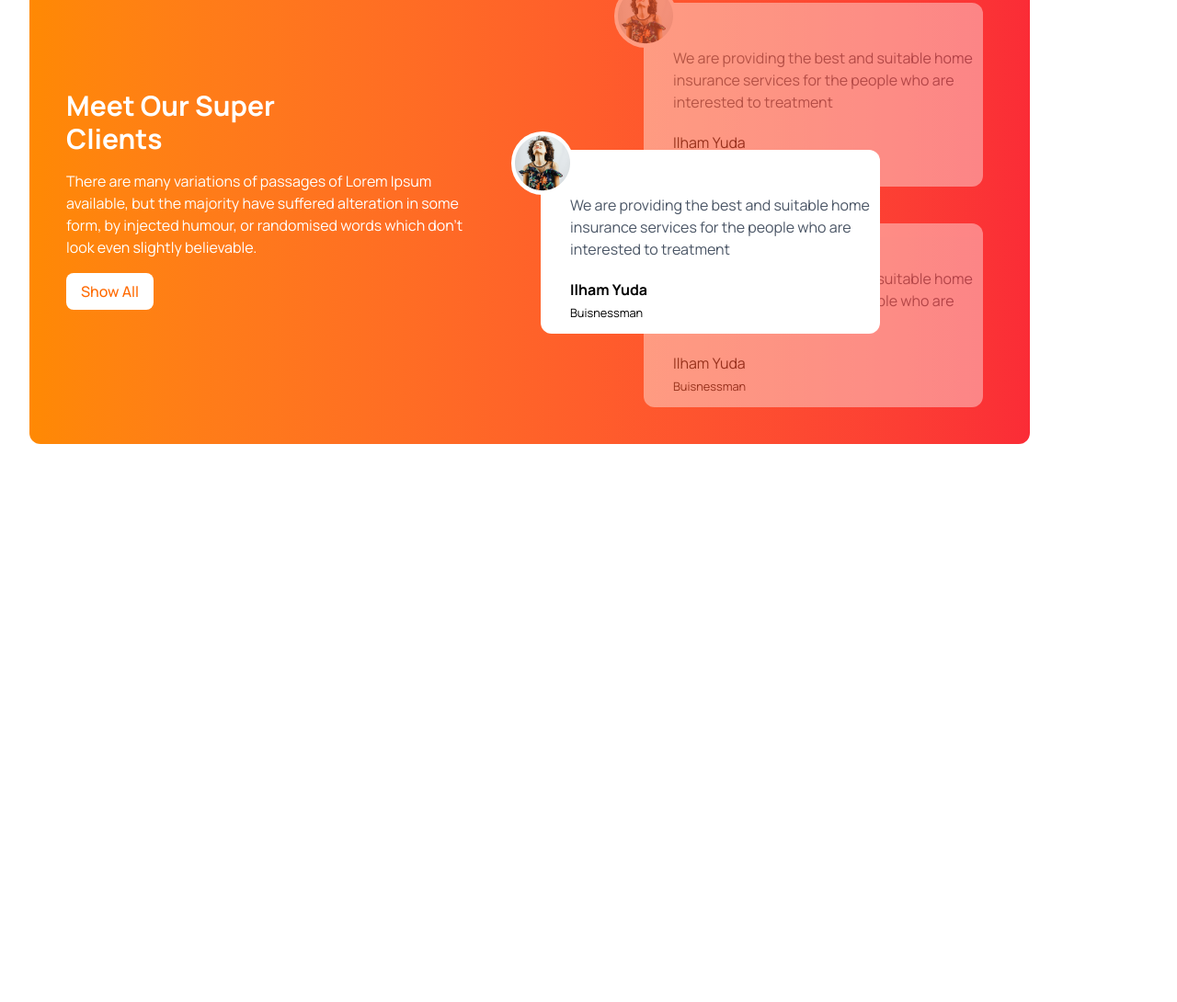
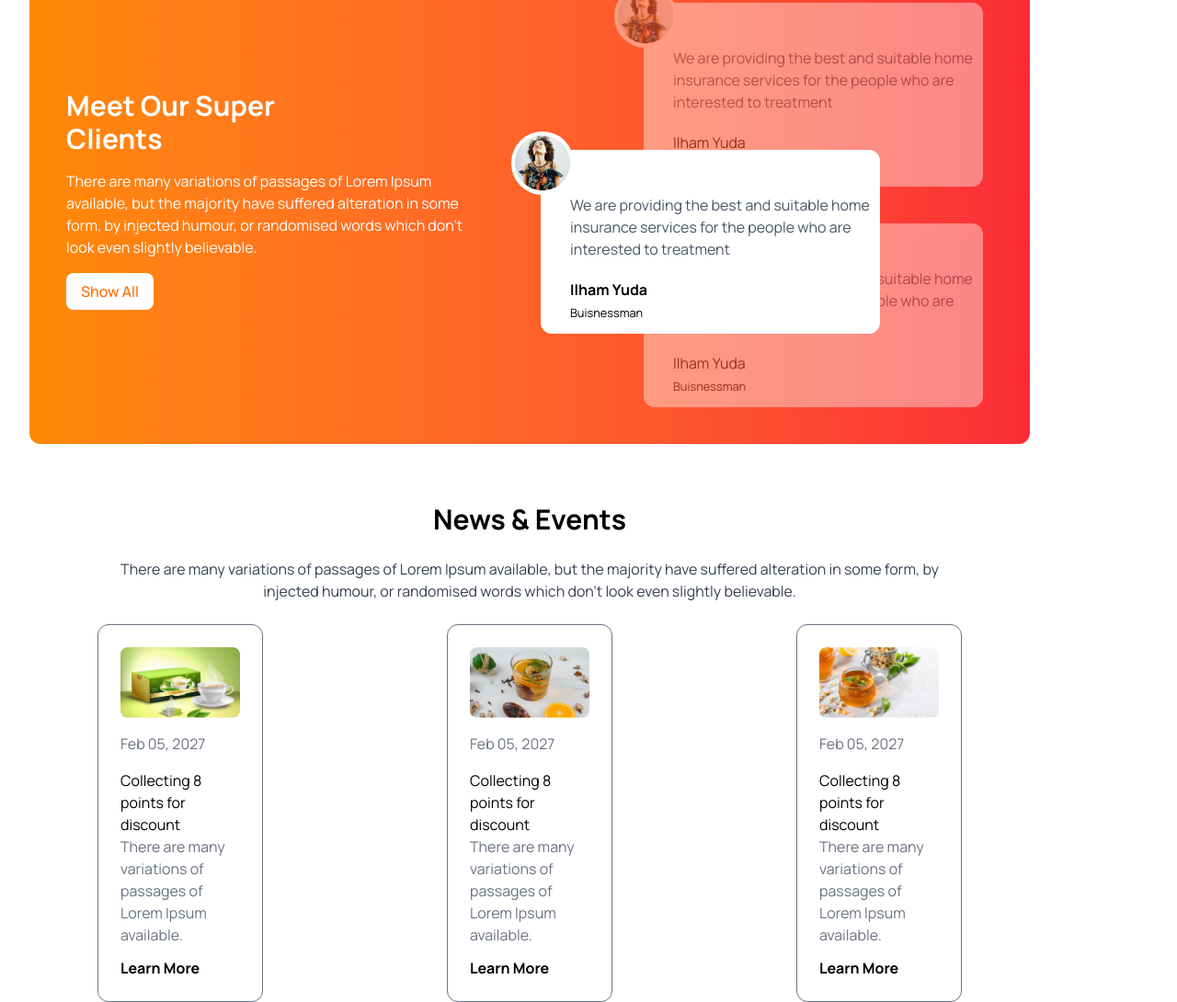
Before and after one commit to tahmidnirob6498/tea-house, a plain HTML site: page index.html in a window 1280 px wide. Shown: the part 1775-2865 px from the top of the page at 92% size. Before the commit the page ends 2258 px from the top, so only its background shows below. Drawn offline with nearby package versions, Linux system fonts and the light colour scheme.

Commit message:
added news section

```diff
--- a/index.html
+++ b/index.html
@@ -172,6 +172,60 @@
       </div>
 
      </section>
+     <!-- section of news -->
+     <section>
+      <div class="px-4 mt-16">
+        <!-- headline section -->
+        <div class="text-center mx-auto w-4/5">
+          <h1 class="text-3xl font-bold">News & Events</h1>
+          <p class="text-gray-700 py-6">There are many variations of passages of Lorem Ipsum available, but the majority have suffered alteration in some form, by injected humour, or randomised words which don't look even slightly believable.</p>
+        </div>
+        <!-- Discounts section -->
+         <div class="grid grid-cols-1 md:grid-cols-3 gap-5">
+         <!-- 1st offer -->
+         <div class="border border-gray-500 rounded-xl p-6 pb-2 max-w-1/2 mx-auto">
+          <div>
+            <img class="rounded-lg " src="./images/news-1.png" alt="">
+            <p class="text-gray-500 my-4">Feb 05, 2027</p>
+          </div>
+         <div>
+          <h1>Collecting 8 points for discount</h1>
+          <p class="text-gray-500">There are many variations of passages of Lorem Ipsum available.</p>
+          <h3 class="font-bold mt-3"><a href="*">Learn More</a></h3>
+         </div>
+         </div>
+         <!-- 2nd offer -->
+          <div class="border border-gray-500 rounded-xl p-6 max-w-1/2 mx-auto">
+          <div>
+            <img class="rounded-lg " src="./images/news-2.png" alt="">
+            <p class="text-gray-500 my-4">Feb 05, 2027</p>
+          </div>
+         <div>
+          <h1>Collecting 8 points for discount</h1>
+          <p class="text-gray-500">There are many variations of passages of Lorem Ipsum available.</p>
+          <h3 class="font-bold mt-3"><a href="*">Learn More</a></h3>
+         </div>
+         </div>
+         <!-- 3rd offer -->
+          <div class="border border-gray-500 rounded-xl p-6 pb-2 max-w-1/2 mx-auto">
+          <div>
+            <img class="rounded-lg " src="./images/news-3.png" alt="">
+            <p class="text-gray-500 my-4">Feb 05, 2027</p>
+          </div>
+         <div>
+          <h1>Collecting 8 points for discount</h1>
+          <p class="text-gray-500">There are many variations of passages of Lorem Ipsum available.</p>
+          <h3 class="font-bold mt-3"><a href="*">Learn More</a></h3>
+         </div>
+         </div>
+
+
+
+         </div>
+
+
+      </div>
+     </section>
   </main>
 </body>
 </html>
```
